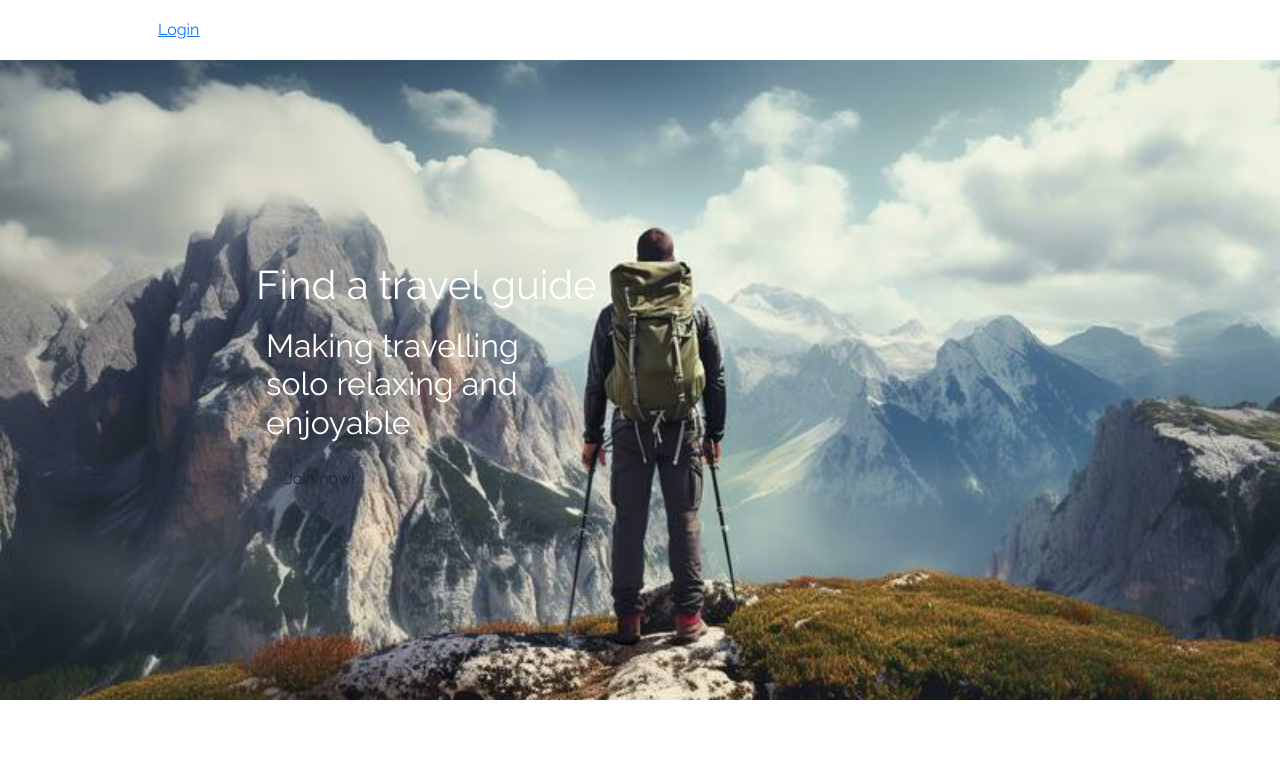
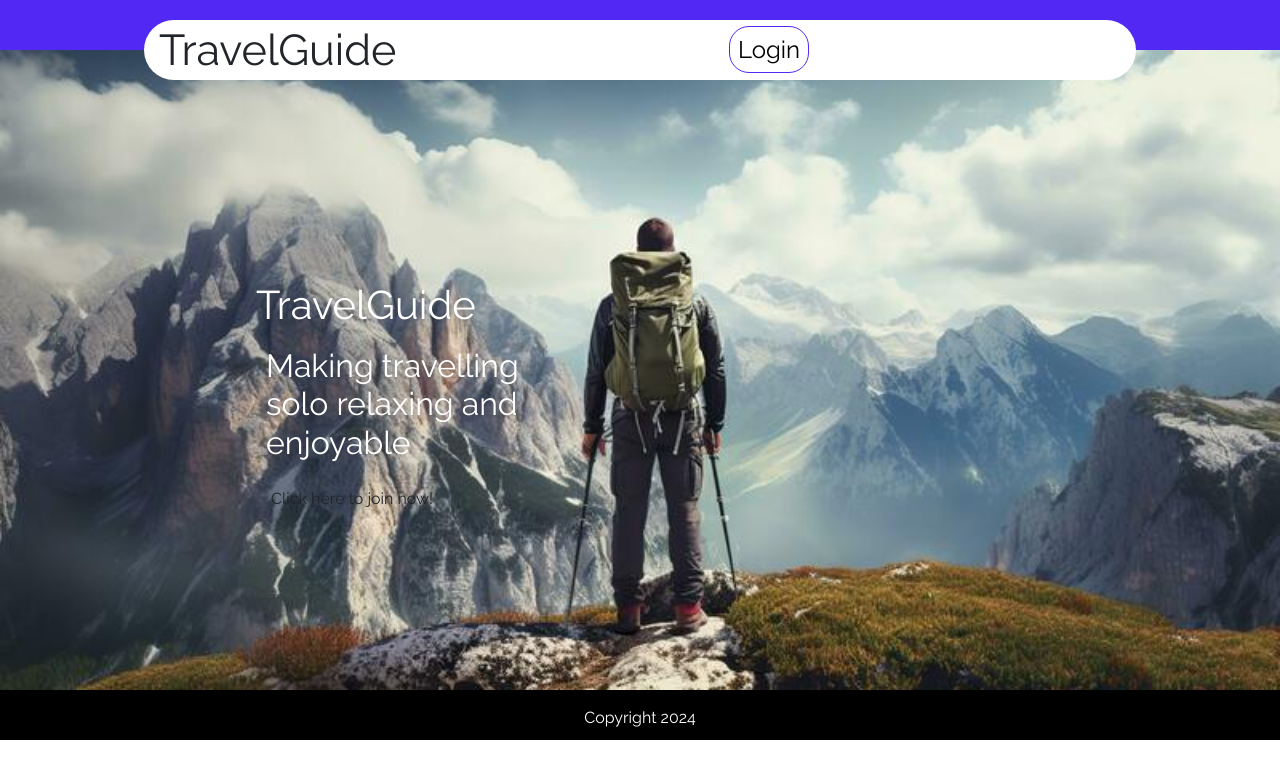
Before and after one commit to jgooday48/Lap4-Project-Client, a React (Vite) app: page / in a window 1280 px wide. Shown: the top 778 px of the page. Built offline with nearby package versions, Linux system fonts and the light colour scheme.

Commit message:
bug fixes and welcome page improvements

```diff
--- a/src/App.css
+++ b/src/App.css
@@ -64,10 +64,11 @@
   background-color: #3d94ff;
   color: #eeeff2;
   padding: 1rem;
-  width: 8rem;
+  width: 12rem;
   border-width: 0;
   border-radius: 1rem;
   font-size: 1.2rem;
+
 }
 
 .btn:hover {
@@ -75,7 +76,7 @@
 }
 
 .homepage-container {
-  position: relative;
+
   width: 100%;
 }
 
@@ -125,6 +126,7 @@
   background-color: #5228f5;
   padding: 20px;
   height: 50px;
+
 }
 .tourist-header {
   background-color: white;
--- a/src/App.jsx
+++ b/src/App.jsx
@@ -87,9 +87,11 @@ function App() {
                 </ProtectedRoute>}/>
 
                 <Route path="/createPlan/:guideId" element={
-                  <ProtectedRoute>
+                  //<ProtectedRoute>
                 <Pages.CreatePlanPage/>
-                </ProtectedRoute>}/>
+                //</ProtectedRoute>
+              }
+                />
 
                 <Route path="/chat" element={
                 <Pages.Chat/>}/>
--- a/src/components/ChatBox/index.jsx
+++ b/src/components/ChatBox/index.jsx
@@ -67,7 +67,7 @@ const ChatBox = ({ chat, touristUser, guideUser, setSendMessage, receivedMessage
         } else if (touristId){
             try
             {
-              const res = await axios.get(`http://localhost:5000/guides/${userId}`)
+              const res = await axios.get(baseApi + `guides/${userId}`)
               console.log(res)
                setUserData(res.data)
               //  dispatch({type:"SAVE_USER", data:data})
@@ -87,7 +87,7 @@ const ChatBox = ({ chat, touristUser, guideUser, setSendMessage, receivedMessage
     useEffect(() => {
       const fetchMessages = async () => {
         try {
-          const res = await axios.get(baseApi+`/message/${chat.chat_id}`);
+          const res = await axios.get(baseApi+`message/${chat.chat_id}`);
           setMessages(res.data);
         } catch (error) {
           console.log(error);
--- a/src/components/Conversation/index.jsx
+++ b/src/components/Conversation/index.jsx
@@ -39,7 +39,7 @@ const Conversation = ({ data, touristUser, guideUser }) => {
         if(guideId){
       try
       {
-        const { data } = await axios.get(`http://localhost:5000/tourist/${userId}`)
+        const { data } = await axios.get(baseApi+`tourist/${userId}`)
          setUserData(data)
         //  dispatch({type:"SAVE_USER", data:data})
       }
--- a/src/components/PageWrapper/index.jsx
+++ b/src/components/PageWrapper/index.jsx
@@ -96,17 +96,23 @@ const PageWrapper = () => {
     <>
       {welcome && (
         <>
-        <div className='welcomeWrapper'>
+        <div className='touristWrapper'>
         <header className= "tourist-header">
-        <nav role="navbar" id="tourist-navbar">
-        <section className='nav-link'>
+        <span className='brand'>TravelGuide</span>
+        <nav role="navbar" id="link-navbar">
+        <section className='links'>
+        <section className='logout-button'>
         <NavLink to="/touristloginpage">Login</NavLink>
+        </section>
         </section>
         </nav>
         </header>
 
+        </div>
         <Outlet />
-        </div>
+        <footer id='footer'>
+        <p>Copyright 2024</p>
+        </footer>
         </>
       )}
 
--- a/src/pages/Chat/index.jsx
+++ b/src/pages/Chat/index.jsx
@@ -49,7 +49,7 @@ const Chat = () => {
     const [sendMessage, setSendMessage] = useState(null);
     const [receivedMessage, setReceivedMessage] = useState(null);
 
-    const socket = io("http://localhost:5000",{
+    const socket = io(baseApi ,{
         transports: ["websocket", "polling"]
         ,
         cors: {
--- a/src/pages/TouristPlansPage/index.jsx
+++ b/src/pages/TouristPlansPage/index.jsx
@@ -6,7 +6,7 @@ import TouristPlanCard from './TouristPlanCard'
 
 const TouristPlansPage = () => {
 
-    const touristId = localStorage.getItem("touristId")
+    const touristId = sessionStorage.getItem("touristId")
     const [plans, setPlans] = useState([])
 
 
--- a/src/pages/TouristWatchListPage/TouristWatchListCard.jsx
+++ b/src/pages/TouristWatchListPage/TouristWatchListCard.jsx
@@ -5,7 +5,9 @@ import Swal from 'sweetalert2'
 
 const TouristWatchListCard = ({ guide }) => {
     const navigate = useNavigate()
-    const touristId = localStorage.getItem('touristId')
+    const touristId = sessionStorage.getItem('touristId')
+
+    console.log(guide)
 
     const handleClick = () => {
         navigate("/touristguidepage/" + guide.guide_id)
--- a/src/pages/TouristWatchListPage/index.jsx
+++ b/src/pages/TouristWatchListPage/index.jsx
@@ -5,7 +5,7 @@ import { baseApi } from '../../utils/baseApi'
 import TouristWatchListCard from './TouristWatchListCard'
 
 const TouristWatchListPage = () => {
-  const touristId = localStorage.getItem('touristId')
+  const touristId = sessionStorage.getItem('touristId')
   const [guides, setGuides] = useState([])
 
 
--- a/src/pages/WelcomePage/index.jsx
+++ b/src/pages/WelcomePage/index.jsx
@@ -14,12 +14,12 @@ const WelcomePage = () => {
         <img className="image-container" src="/src/assets/backpacker.jpeg"></img>
         <div className="overlay">
         <div className='title'>
-            <h1 role="title" aria-level="1">Find a travel guide</h1>
+            <h1 role="title" aria-level="1">TravelGuide</h1>
         </div>
         <div className='description'>
             <h2 role="description" aria-level="2">Making travelling solo relaxing and enjoyable</h2>
         </div>
-        <button onClick={handleClick} className="btn">Join now!</button>
+        <button onClick={handleClick} className="btn">Click here to join now!</button>
         </div>
     </div>
   )
```
